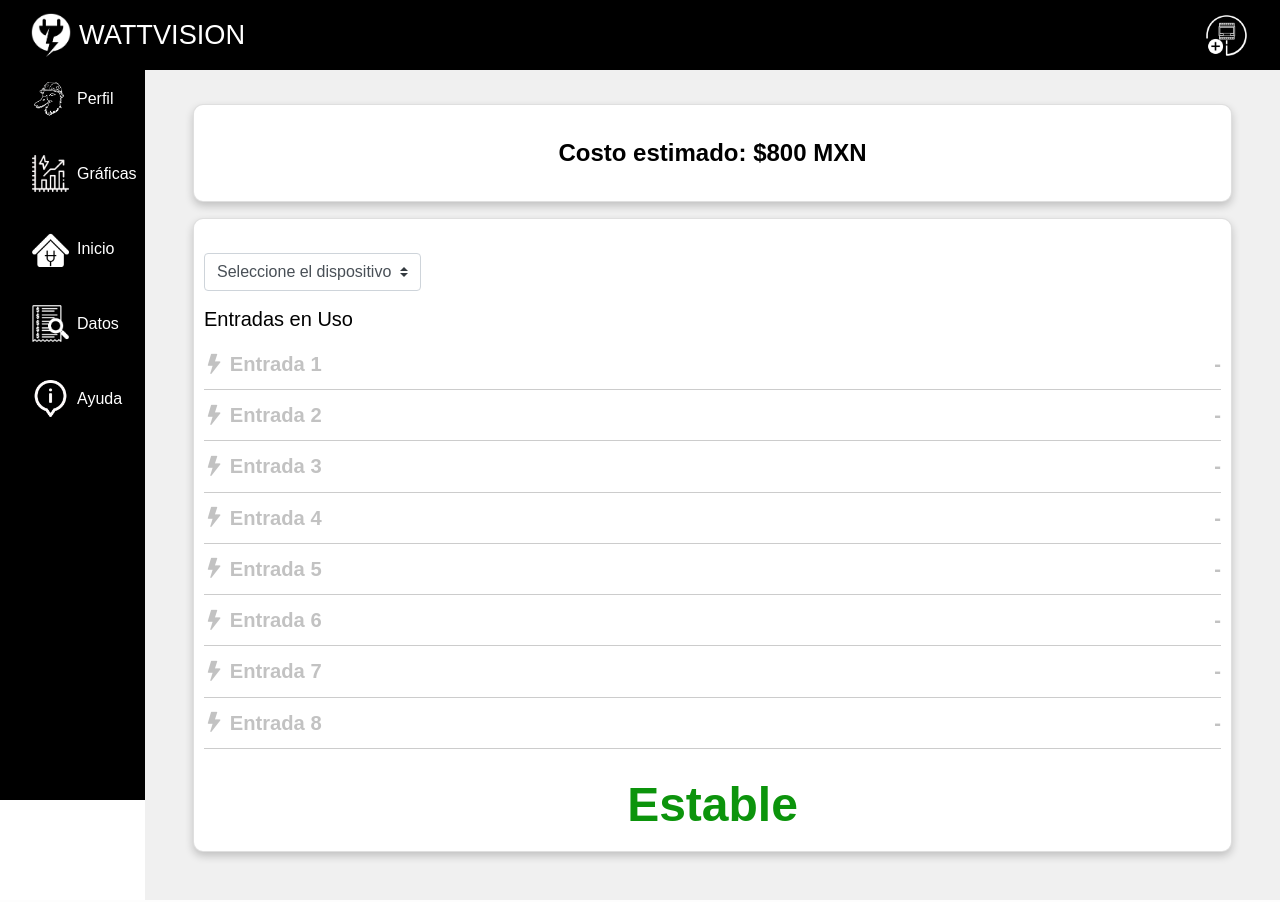
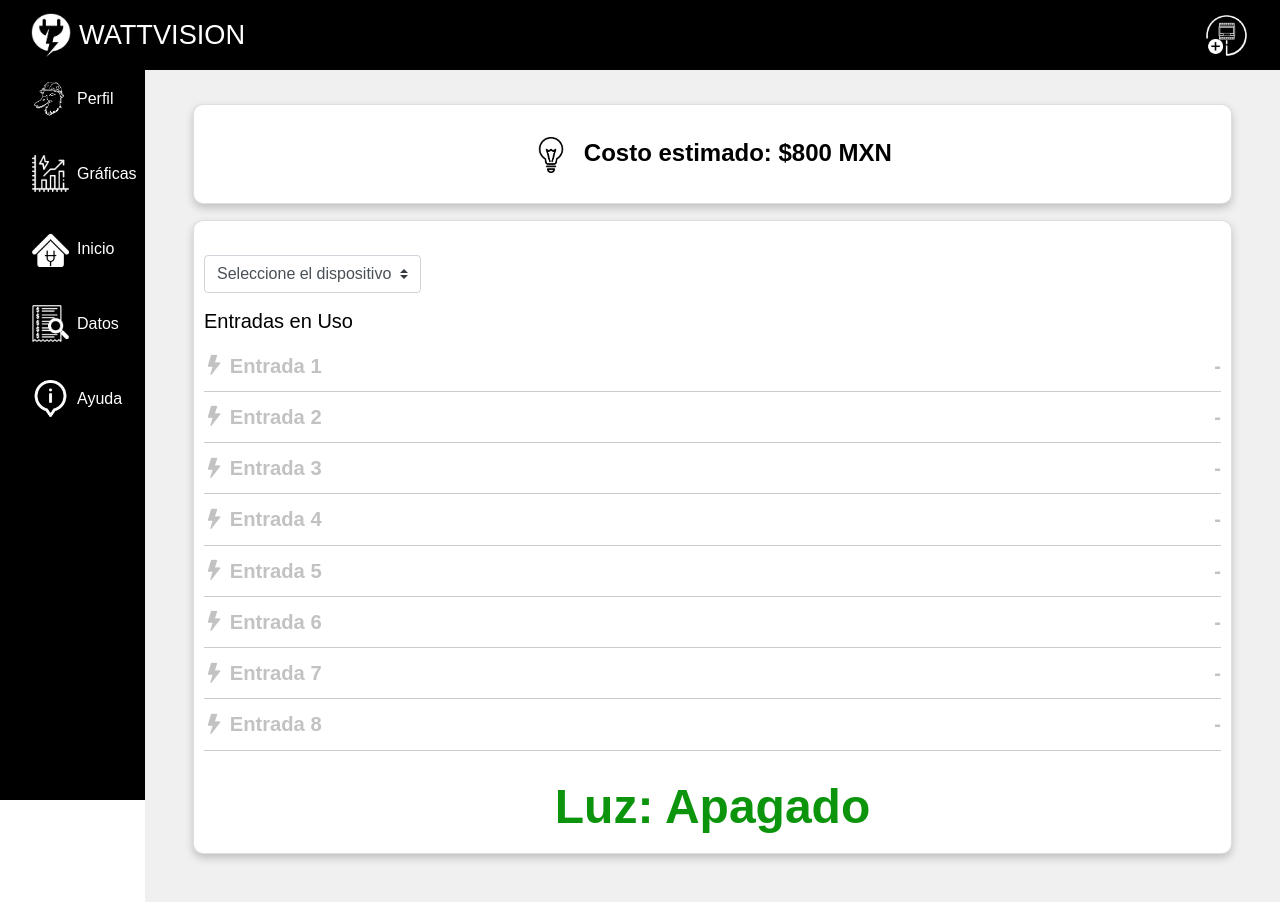
Before and after one commit to MagoPato/Wattvision, a PHP site: page /views/inicio in a window 1280 px wide. Run offline with PHP 8.4, Linux system fonts and the light colour scheme; a user stored in the database is signed in; data comes from the database, SQL or seed files in the repository; some libraries are stand-ins or nearby versions.

Commit message:
Update inicio.php
se modifico para agrega una imagen de un foco y cuando este selecionado un select prende el foco y también se modifico lo que decía establa por luz apagada y que cuando este seleccionado algún dispositivo en donde dice luz apagado cambia a luz estable y tambien se agrego un meta

```diff
--- a/views/inicio.php
+++ b/views/inicio.php
@@ -8,6 +8,7 @@ require_once '../php/security.php'; // Si la ruta es correcta
 <head>
     <meta charset="UTF-8">
     <meta name="viewport" content="width=device-width, initial-scale=1.0">
+    <meta name="description" content="Bienvenido a Wattvision, donde puedes calcular el costo estimado de tus dispositivos electrónicos, gestionar entradas en uso y obtener información sobre el consumo de energía.">
     <title>Wattvision</title>
     <?php include '../partials/header.php'; ?>
     <link href="https://cdn.jsdelivr.net/npm/bootstrap-icons/font/bootstrap-icons.css" rel="stylesheet">
@@ -25,10 +26,12 @@ require_once '../php/security.php'; // Si la ruta es correcta
         <div class="card mb-3">
             <div class="card-body">
                 <div class="title">
+                    <img id="deviceIcon" src="../img/foco.png" alt="Icono" width="36" height="36" style="vertical-align: middle; margin-right: 8px;">
                     Costo estimado: <span id="costo_estimado"></span>
                 </div>
             </div>
         </div>
+
 
         <div class="card">
             <div class="mt-4">
@@ -74,18 +77,15 @@ require_once '../php/security.php'; // Si la ruta es correcta
             </div>
 
             <div class="status">
-                Estable
+                Luz: <span id="Estatus">Apagado</span>
             </div>
         </div>
     </main>
 
-
-
-
-    <script src="https://code.jquery.com/jquery-3.5.1.slim.min.js"></script>
     <script src="https://code.jquery.com/jquery-3.6.0.min.js"></script>
     <script src="https://cdn.jsdelivr.net/npm/bootstrap@4.5.2/dist/js/bootstrap.bundle.min.js"></script>
     <script src="../js/dipositivos.js"></script>
+
 </body>
 
 </html>
```
